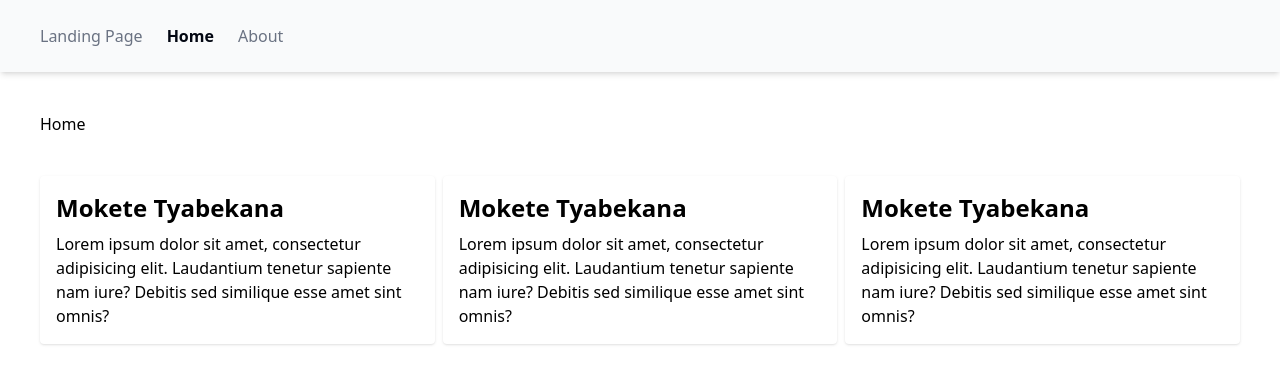
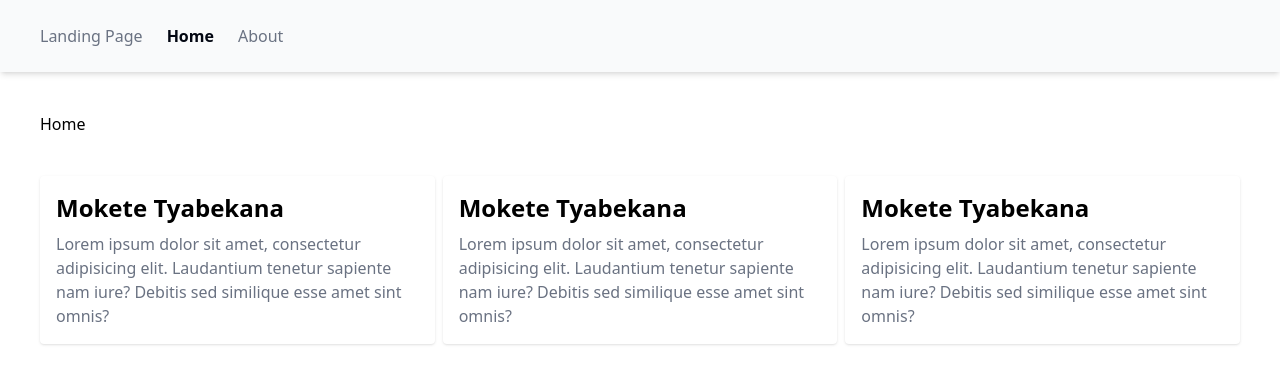
Before and after one commit to MoketeTyabekana/alx-project-0x02-setup, a Next.js app in the folder alx-project-0x02/: page /home in a window 1280 px wide. Shown: the top 384 px of the page. Built offline with nearby package versions, Linux system fonts and the light colour scheme.

Commit message:
Updated the import statement of the CardProps.

```diff
--- a/alx-project-0x02/components/common/Card.tsx
+++ b/alx-project-0x02/components/common/Card.tsx
@@ -1,10 +1,10 @@
-import {type CardProps } from "@/interfaces";
+import { type CardProps } from "@/interfaces";
 
 const Card:React.FC<CardProps>=({title,content})=>{
     return(
         <div className="p-4 shadow-sm rounded-sm">
           <h1 className="text-2xl font-bold mb-2">{title}</h1>
-          <p>{content}</p>
+          <p className="text-gray-500">{content}</p>
         </div>
     )
 }
```
